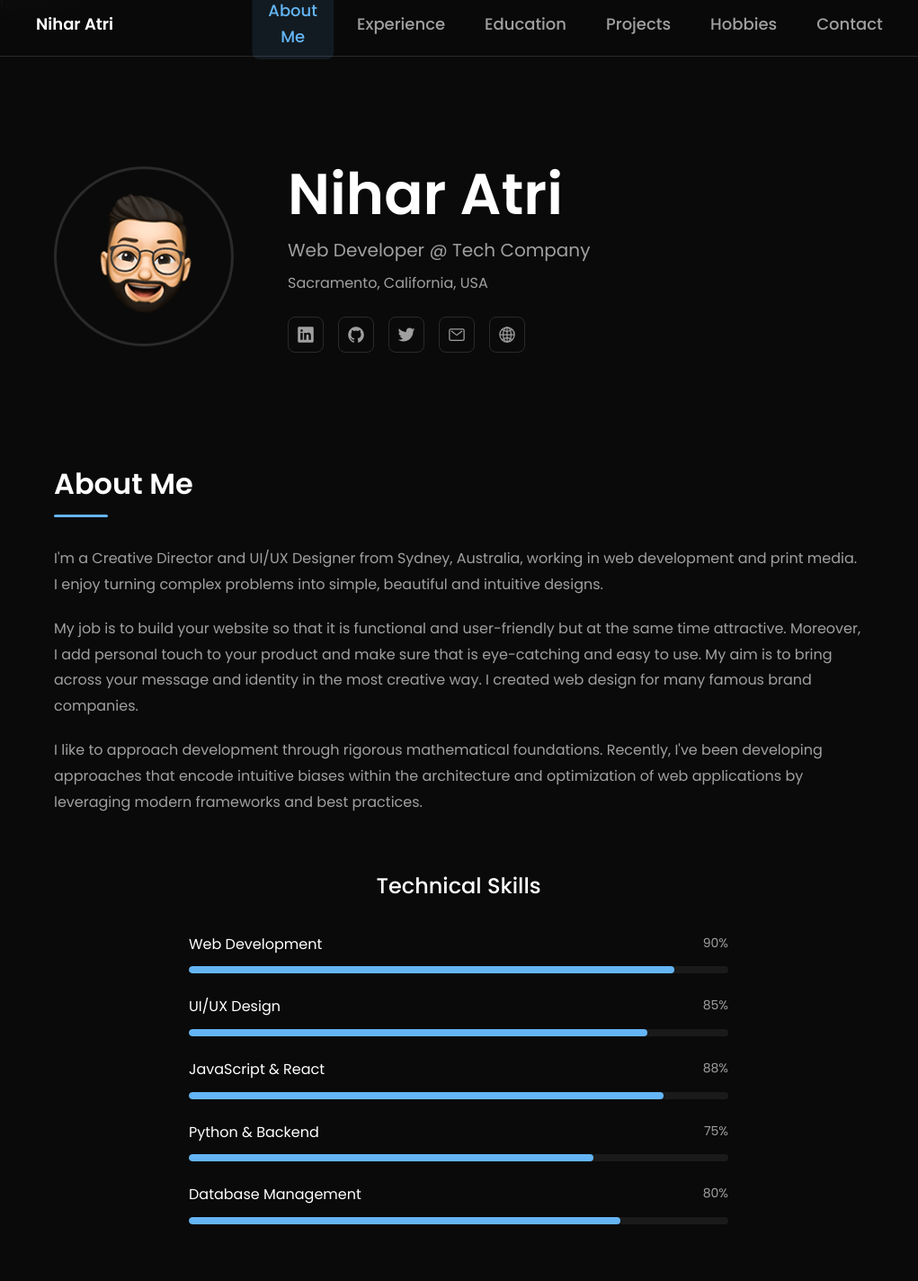
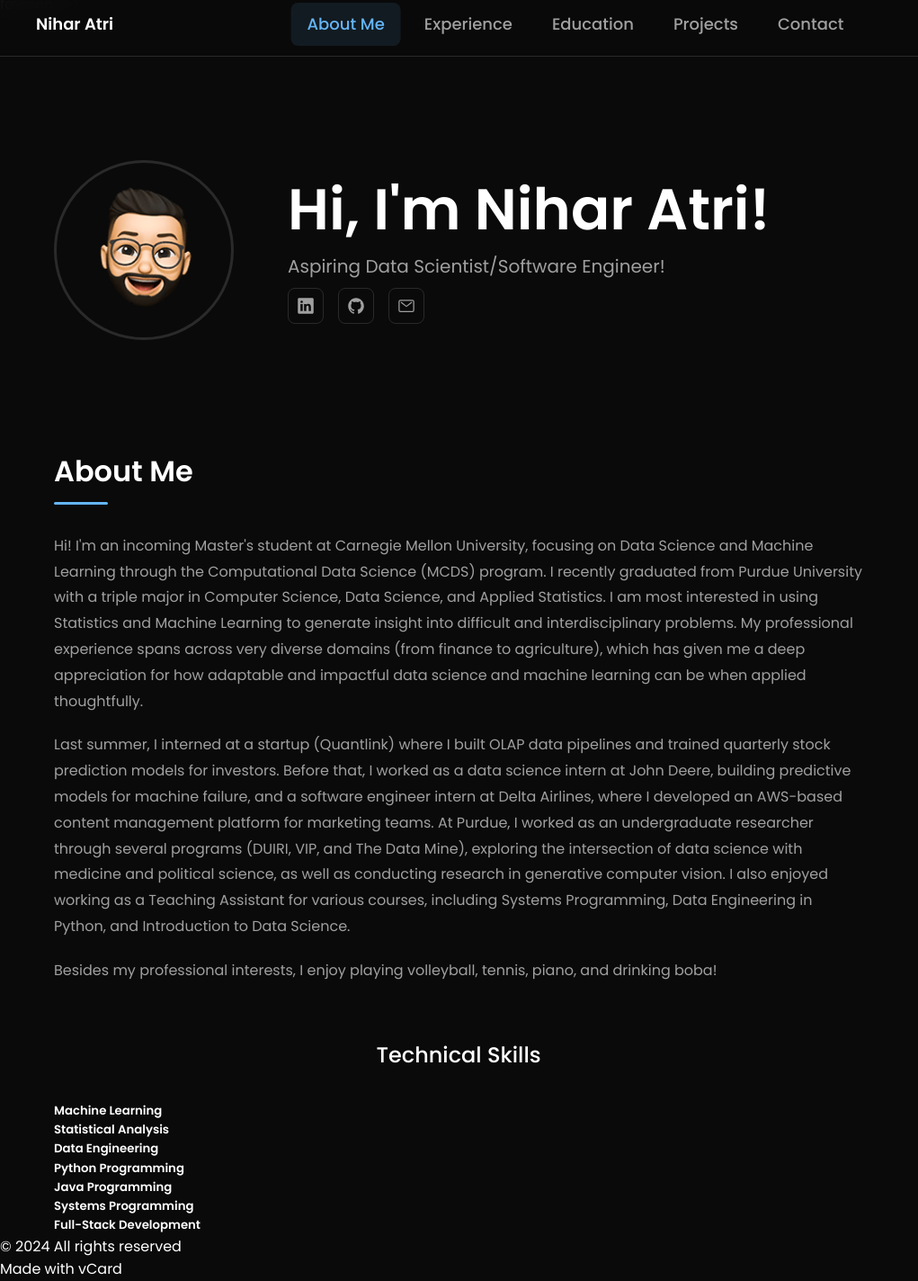
Before and after one commit to NiharAtri03/niharatri03.github.io, a plain HTML site: page index.html in a window 1280 px wide. Shown: the part 8-1432 px from the top of the page at 90% size, without its empty margins (0-1021 px from the left). Before the commit the page ends 1393 px from the top, so only its background shows below. Drawn offline with nearby package versions, Linux system fonts and the light colour scheme.

Commit message:
Update index.html

```diff
--- a/index.html
+++ b/index.html
@@ -1003,9 +1003,6 @@ textarea.form-input {
           <button class="navbar-link" data-nav-link>Projects</button>
         </li>
         <li class="navbar-item">
-          <button class="navbar-link" data-nav-link>Hobbies</button>
-        </li>
-        <li class="navbar-item">
           <button class="navbar-link" data-nav-link>Contact</button>
         </li>
       </ul>
@@ -1043,25 +1040,18 @@ textarea.form-input {
           </figure>
 
           <div class="profile-info">
-            <h1 class="name">Nihar Atri</h1>
-            <p class="title">Web Developer @ Tech Company</p>
-            <p class="location">Sacramento, California, USA</p>
-
+            <h1 class="name">Hi, I'm Nihar Atri!</h1>
+            <p class="title">Aspiring Data Scientist/Software Engineer!</p>
             <!-- Social Links -->
             <ul class="social-list">
               <li class="social-item">
-                <a href="#" class="social-link" aria-label="LinkedIn">
+                <a href="https://www.linkedin.com/in/nihar-atri/" class="social-link" aria-label="LinkedIn">
                   <ion-icon name="logo-linkedin"></ion-icon>
                 </a>
               </li>
               <li class="social-item">
-                <a href="#" class="social-link" aria-label="GitHub">
+                <a href="https://github.com/NiharAtri03" class="social-link" aria-label="GitHub">
                   <ion-icon name="logo-github"></ion-icon>
-                </a>
-              </li>
-              <li class="social-item">
-                <a href="#" class="social-link" aria-label="Twitter">
-                  <ion-icon name="logo-twitter"></ion-icon>
                 </a>
               </li>
               <li class="social-item">
@@ -1069,11 +1059,6 @@ textarea.form-input {
                   <ion-icon name="mail-outline"></ion-icon>
                 </a>
               </li>
-              <li class="social-item">
-                <a href="#" class="social-link" aria-label="Personal Website">
-                  <ion-icon name="globe-outline"></ion-icon>
-                </a>
-              </li>
             </ul>
           </div>
         </div>
@@ -1084,71 +1069,42 @@ textarea.form-input {
 
           <div class="about-text">
             <p>
-              I'm a Creative Director and UI/UX Designer from Sydney, Australia, working in web development and print media.
-              I enjoy turning complex problems into simple, beautiful and intuitive designs.
+              Hi! I'm an incoming Master's student at Carnegie Mellon University, focusing on Data Science and Machine Learning through the Computational Data Science (MCDS) program. I recently graduated from Purdue University with a triple major in Computer Science, Data Science, and Applied Statistics. I am most interested in using Statistics and Machine Learning to generate insight into difficult and interdisciplinary problems. My professional experience spans across very diverse domains (from finance to agriculture), which has given me a deep appreciation for how adaptable and impactful data science and machine learning can be when applied thoughtfully.
             </p>
             <p>
-              My job is to build your website so that it is functional and user-friendly but at the same time attractive.
-              Moreover, I add personal touch to your product and make sure that is eye-catching and easy to use. My aim is to bring
-              across your message and identity in the most creative way. I created web design for many famous brand companies.
+              Last summer, I interned at a startup (Quantlink) where I built OLAP data pipelines and trained quarterly stock prediction models for investors. Before that, I worked as a data science intern at John Deere, building predictive models for machine failure, and a software engineer intern at Delta Airlines, where I developed an AWS-based content management platform for marketing teams. At Purdue, I worked as an undergraduate researcher through several programs (DUIRI, VIP, and The Data Mine), exploring the intersection of data science with medicine and political science, as well as conducting research in generative computer vision. I also enjoyed working as a Teaching Assistant for various courses, including Systems Programming, Data Engineering in Python, and Introduction to Data Science.
             </p>
             <p>
-              I like to approach development through rigorous mathematical foundations. Recently, I've been developing approaches
-              that encode intuitive biases within the architecture and optimization of web applications by leveraging modern
-              frameworks and best practices.
+              Besides my professional interests, I enjoy playing volleyball, tennis, piano, and drinking boba!
             </p>
-          </div>
+            </div>
 
           <!-- Skills Section -->
           <section class="skills">
             <h3 class="skills-title">Technical Skills</h3>
-            <ul class="skills-list">
-              <li class="skills-item">
-                <div class="skill-header">
-                  <h5>Web Development</h5>
-                  <data value="90">90%</data>
-                </div>
-                <div class="skill-progress-bg">
-                  <div class="skill-progress-fill" style="width: 90%;"></div>
-                </div>
-              </li>
-              <li class="skills-item">
-                <div class="skill-header">
-                  <h5>UI/UX Design</h5>
-                  <data value="85">85%</data>
-                </div>
-                <div class="skill-progress-bg">
-                  <div class="skill-progress-fill" style="width: 85%;"></div>
-                </div>
-              </li>
-              <li class="skills-item">
-                <div class="skill-header">
-                  <h5>JavaScript & React</h5>
-                  <data value="88">88%</data>
-                </div>
-                <div class="skill-progress-bg">
-                  <div class="skill-progress-fill" style="width: 88%;"></div>
-                </div>
-              </li>
-              <li class="skills-item">
-                <div class="skill-header">
-                  <h5>Python & Backend</h5>
-                  <data value="75">75%</data>
-                </div>
-                <div class="skill-progress-bg">
-                  <div class="skill-progress-fill" style="width: 75%;"></div>
-                </div>
-              </li>
-              <li class="skills-item">
-                <div class="skill-header">
-                  <h5>Database Management</h5>
-                  <data value="80">80%</data>
-                </div>
-                <div class="skill-progress-bg">
-                  <div class="skill-progress-fill" style="width: 80%;"></div>
-                </div>
-              </li>
-            </ul>
+            <div class="skills-grid">
+              <div class="skill-card">
+                <h5>Machine Learning</h5>
+              </div>
+              <div class="skill-card">
+                <h5>Statistical Analysis</h5>
+              </div>
+              <div class="skill-card">
+                <h5>Data Engineering</h5>
+              </div>
+              <div class="skill-card">
+                <h5>Python Programming</h5>
+              </div>
+              <div class="skill-card">
+                <h5>Java Programming</h5>
+              </div>
+              <div class="skill-card">
+                <h5>Systems Programming</h5>
+              </div>
+              <div class="skill-card">
+                <h5>Full-Stack Development</h5>
+              </div>
+            </div>
           </section>
         </div>
 
@@ -1639,6 +1595,18 @@ textarea.form-input {
     </article>
 
   </main>
+
+  <!--
+    - #FOOTER
+  -->
+  <footer class="footer">
+    <div class="footer-content">
+      <p class="copyright">© 2024 All rights reserved</p>
+      <p class="made-with">
+        Made with <a href="https://github.com/codewithsadee/vcard-personal-portfolio" target="_blank" rel="noopener noreferrer">vCard</a>
+      </p>
+    </div>
+  </footer>
 
   <script>
 'use strict';
```
